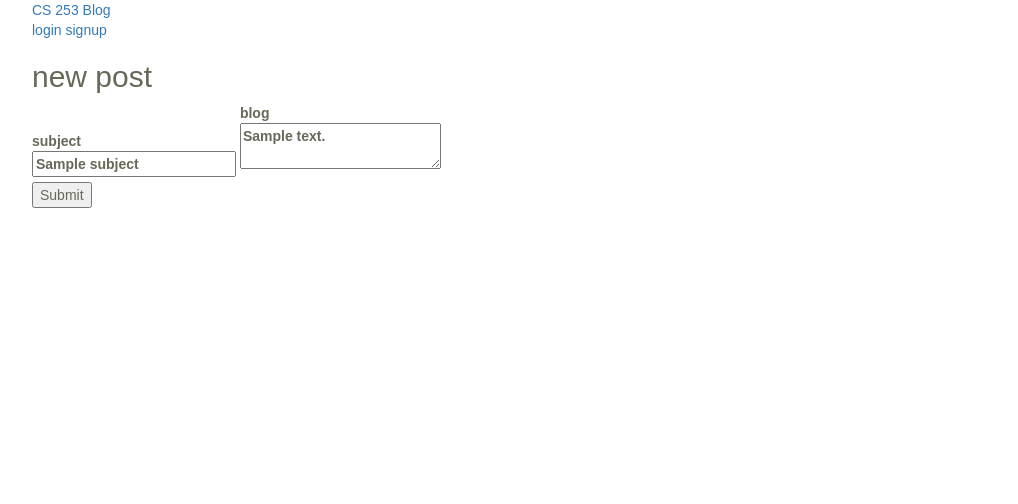
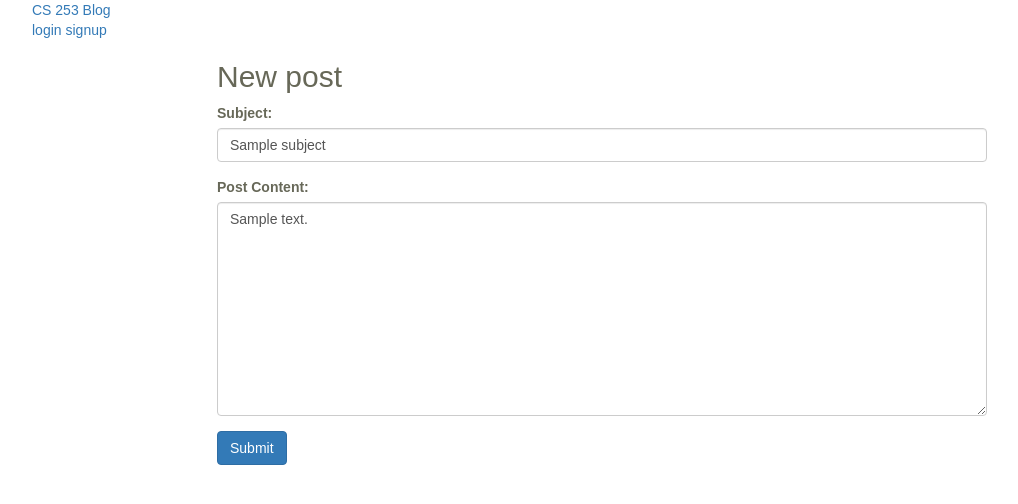
Before and after one commit to dtran39/multi_user_blog, a Python web app: template pages/templates/newpost.html in a window 1280 px wide. Shown: the top 504 px of the page, without its empty margins (38-1056 px from the left). Run offline with Jinja, Linux system fonts and the light colour scheme; the template is opened without the code that fills it: most values are stand-ins (such as "Sample title", 1, 10 or a date in 2020); some web fonts are replaced.

Commit message:
Adding styles to create new post

```diff
--- a/pages/templates/newpost.html
+++ b/pages/templates/newpost.html
@@ -1,21 +1,34 @@
 {% extends "base.html" %}
 
 {% block content %}
-  <h2>new post</h2>
+<div class="row">
+    <div class="row">
+    <div class="col-md-8 col-md-offset-2 col-sm-8 col-sm-offset-2 col-xs-10 col-xs-offset-1">
+        <h2>New post</h2>
+    </div></div>
+    <div class="row">
+    <div class="col-md-8 col-md-offset-2 col-sm-8 col-sm-offset-2 col-xs-10 col-xs-offset-1">
+        <form method="post" role="form">
+            <div class="form-group">
+                <label for="subject">Subject:</label>
+                <input type="text" class="form-control" name="subject" value="{{subject}}">
+            </div>
 
-    <form method="post">
-      <label>
-        <div>subject</div>
-        <input type="text" name="subject" value="{{subject}}">
-      </label>
+            <div class="form-group">
+                <label for="content">Post Content:</label>
+                <textarea class="form-control" name="content" value="{{content}}" rows="10">{{content}}</textarea>
+            </div>
 
-      <label>
-        <div>blog</div>
-        <textarea name="content">{{content}}</textarea>
-      </label>
+            {% if error %}
+            <div class="alert alert-danger" role="alert">
+                <span class="glyphicon glyphicon-exclamation-sign" aria-hidden="true"></span>
+                {{error}}
+            </div>
+            {% endif %}
 
-      <div class="error">{{error}}</div>
-
-      <input type="submit">
-    </form>
+            <button type="submit" class="btn btn-primary">Submit</button>
+        </form>
+    </div>
+  </div>
+</div>
 {% endblock %}
```
Also changed, not shown: main.py (+5 -5 lines).
